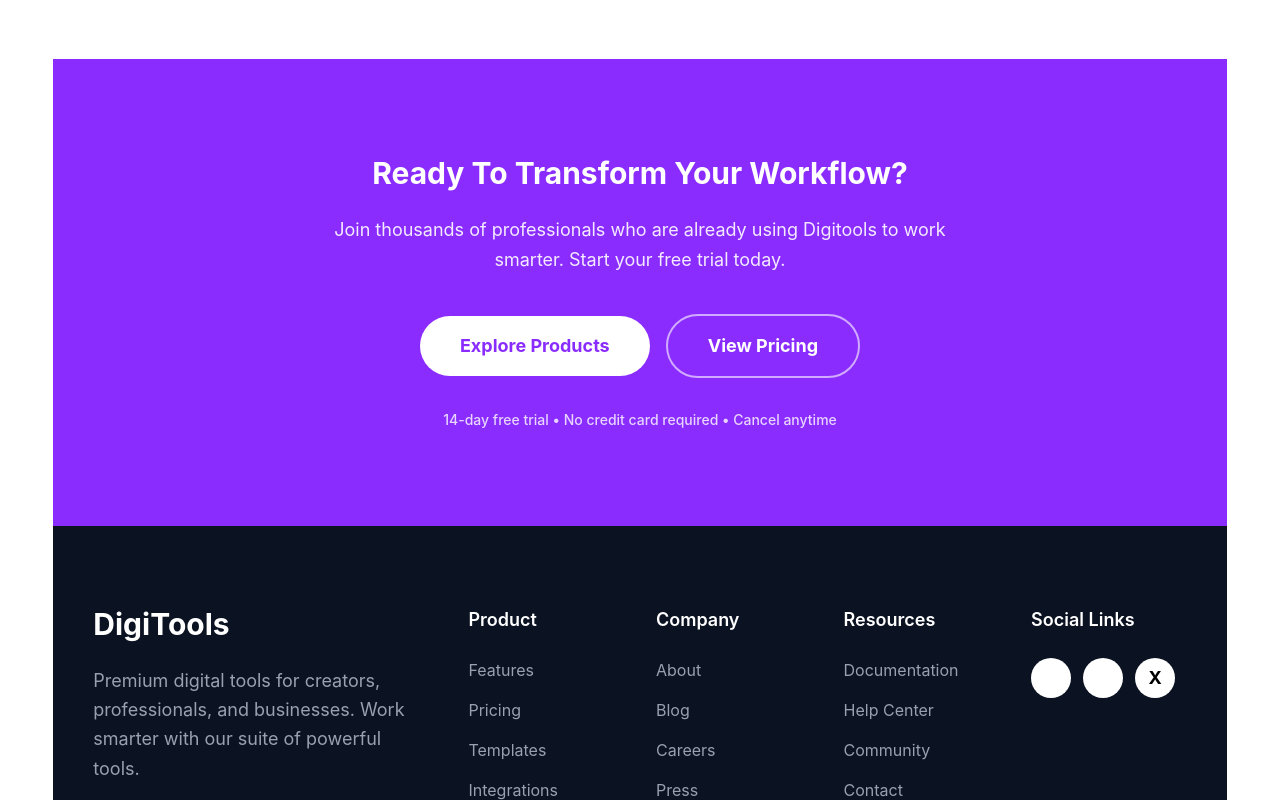
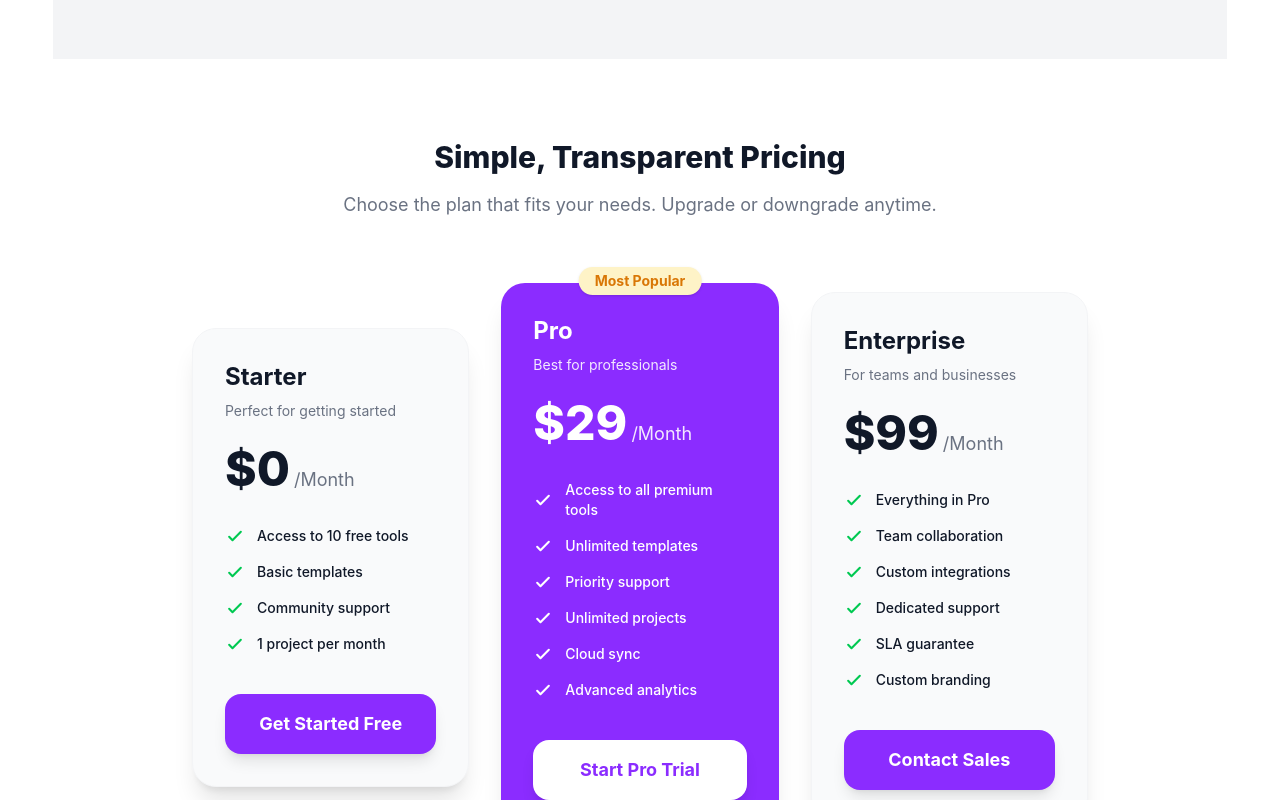
Before and after one commit to raidibney/ASSIGNMENT-6, a React (Vite) app: page / in a window 1280 px wide. Shown: the part 1700-2500 px from the top of the page. Built offline with nearby package versions, Linux system fonts and the light colour scheme.

Commit message:
transperent pricing section added

```diff
--- a/src/App.jsx
+++ b/src/App.jsx
@@ -6,6 +6,7 @@ import Herosection from './Components/Herosection'
 import Navbar from './Components/Navbar'
 import Rating from './Components/Rating'
 import Ready from './Components/Ready'
+import Transparentpricing from './Components/Transparentpricing'
 
 import './index.css'
 
@@ -14,11 +15,11 @@ function App() {
 
   return (
     <>
-
       <Navbar></Navbar>
       <Herosection></Herosection>
       <Rating></Rating>
       <Getstarted></Getstarted>
+      <Transparentpricing></Transparentpricing>
       <Ready></Ready>
       <Footer></Footer>
 
--- a/src/Components/Getstarted.jsx
+++ b/src/Components/Getstarted.jsx
@@ -1,6 +1,6 @@
-import React from 'react';
+
 import userIconPng from '../assets/user.png';
-import rocket from '../assets/rocket.png';
+import rocket from '../assets/rocket.png'
 import boxIconPng from '../assets/package.png';
 
 const Getstarted = () => {
@@ -27,13 +27,13 @@ const Getstarted = () => {
             title: "Start Creating",
             description: "Download and start using your premium tools immediately.",
             icon: (
-                 <img src={rocket}></img>
+                 <img src={ rocket }></img>
             ),
         },
     ];
 
     return (
-        <section className="bg-white py-24 px-4 relative overflow-hidden w-11/12 mx-auto">
+        <section className="bg-gray-100 py-24 px-4 relative overflow-hidden w-11/12 mx-auto">
 
             {/* Top part of the  Section */}
             <div className="text-center mb-16 relative">
--- a/src/Components/Herosection.jsx
+++ b/src/Components/Herosection.jsx
@@ -26,7 +26,7 @@ const Herosection = () => {
                     </div>
 
                     <h1 className="text-black text-5xl font-bold leading-tight">
-                        Supercharge Your <br /> Digital Workflow
+                        Supercharge Your <br />  <span className="text-purple-600">Digital Workflow</span>
                     </h1>
 
                     <p className="py-6 text-gray-600  max-w-lg">
--- /dev/null
+++ b/src/Components/Transparentpricing.jsx
@@ -0,0 +1,88 @@
+import React from 'react';
+
+const Transparentpricing = () => {
+    const plans = [
+        {
+            name: "Starter",
+            price: "0",
+            description: "Perfect for getting started",
+            buttonText: "Get Started Free",
+            highlighted: false,
+            features: ["Access to 10 free tools", "Basic templates", "Community support", "1 project per month"]
+        },
+        {
+            name: "Pro",
+            price: "29",
+            description: "Best for professionals",
+            buttonText: "Start Pro Trial",
+            highlighted: true,
+            badge: "Most Popular",
+            features: ["Access to all premium tools", "Unlimited templates", "Priority support", "Unlimited projects", "Cloud sync", "Advanced analytics"]
+        },
+        {
+            name: "Enterprise",
+            price: "99",
+            description: "For teams and businesses",
+            buttonText: "Contact Sales",
+            highlighted: false,
+            features: ["Everything in Pro", "Team collaboration", "Custom integrations", "Dedicated support", "SLA guarantee", "Custom branding"]
+        }
+    ];
+    return (
+        <section className='bg-white py-20 w-11/12 mx-auto'>
+            {/* Header */}
+            <div className='mb-16'>
+                <h1 className='text-3xl text-gray-900 text-center font-extrabold mb-4'>Simple, Transparent Pricing</h1>
+                <p className='text-gray-500 text-center text-lg'>Choose the plan that fits your needs. Upgrade or downgrade anytime.</p>
+            </div>
+
+            {/* Pricing Cards Grid */}
+            <div className='grid grid-cols-1 md:grid-cols-3 gap-8 max-w-4xl mx-auto items-center'>
+                {plans.map((plan, index) => (
+                    <div
+                        key={index}
+                        className={`relative rounded-3xl p-8 shadow-xl transition-all duration-300 hover:scale-105 ${
+                            plan.highlighted ? 'bg-[#8B2CFF] text-white ' : 'bg-[#F9FAFB] text-gray-900 border border-gray-100'
+                        }`}
+                    >
+                        {/* Most Popular Badge */}
+                        {plan.badge && (
+                            <div className="absolute -top-4 left-1/2 -translate-x-1/2 bg-[#FEF3C7] text-[#D97706] px-4 py-1 rounded-full text-sm font-bold shadow-sm">
+                                {plan.badge}
+                            </div>
+                        )}
+
+                        <h3 className="text-2xl font-bold mb-2">{plan.name}</h3>
+                        <p className={`text-sm mb-6 ${plan.highlighted ? 'text-purple-100' : 'text-gray-500'}`}>{plan.description}</p>
+
+                        <div className="flex items-baseline mb-8">
+                            <span className="text-5xl font-extrabold">${plan.price}</span>
+                            <span className={`text-lg ml-1 ${plan.highlighted ? 'text-purple-100' : 'text-gray-500'}`}>/Month</span>
+                        </div>
+
+                        <ul className="space-y-4 mb-10">
+                            {plan.features.map((feature, i) => (
+                                <li key={i} className="flex items-center text-sm font-medium">
+                                    <svg className={`w-5 h-5 mr-3 flex-shrink-0 ${plan.highlighted ? 'text-white' : 'text-green-500'}`} fill="none" stroke="currentColor" viewBox="0 0 24 24">
+                                        <path strokeLinecap="round" strokeLinejoin="round" strokeWidth="2.5" d="M5 13l4 4L19 7" />
+                                    </svg>
+                                    {feature}
+                                </li>
+                            ))}
+                        </ul>
+
+                        <button className={`w-full py-4 rounded-2xl font-bold text-lg shadow-lg transition-colors ${
+                            plan.highlighted
+                            ? 'bg-white text-[#8B2CFF] hover:bg-gray-100'
+                            : 'bg-[#8B2CFF] text-white hover:bg-purple-700'
+                        }`}>
+                            {plan.buttonText}
+                        </button>
+                    </div>
+                ))}
+            </div>
+        </section>
+    );
+};
+
+export default Transparentpricing;
```
Also changed, not shown: 1 other file (tests, documents, lock files or other folders).
